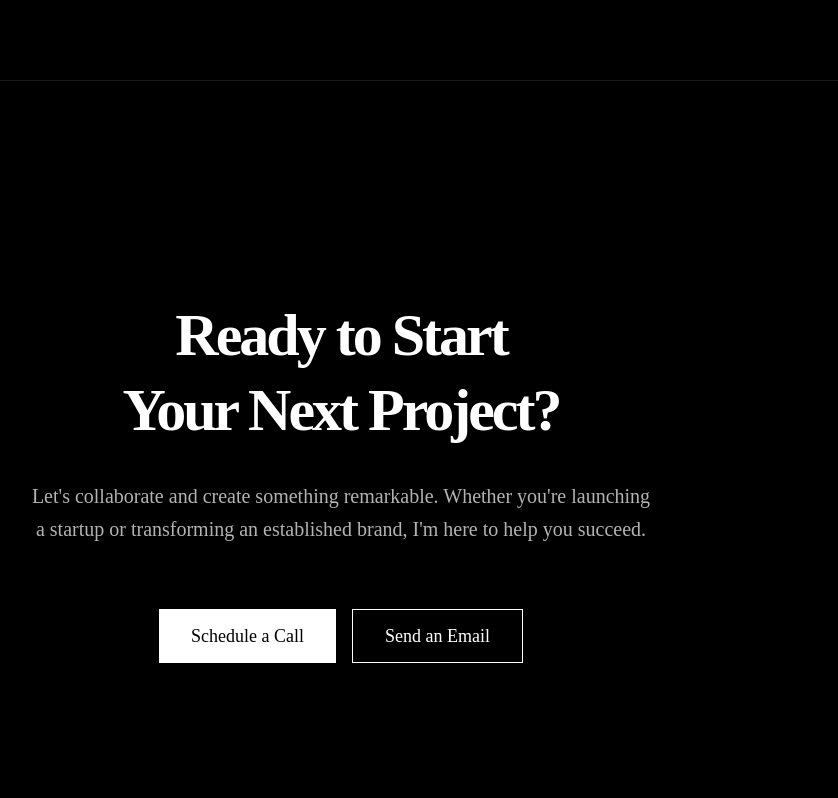
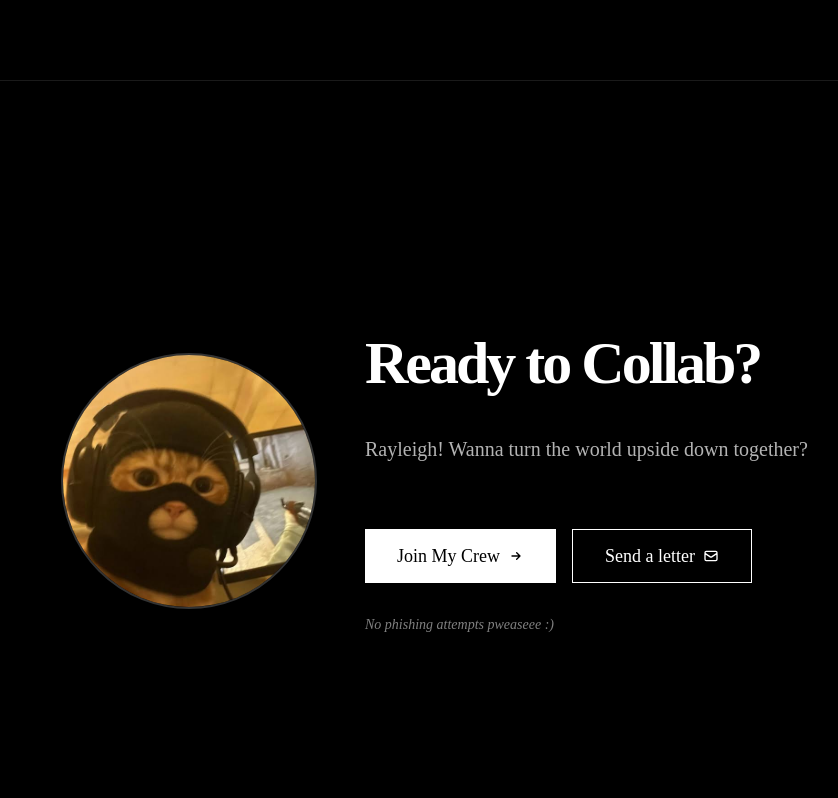
Before and after one commit to hul0/monochrome-portfolio, a Next.js app: page / in a window 1280 px wide. Shown: the part 9257-10055 px from the top of the page, without its empty margins (299-1137 px from the left). Built offline with nearby package versions, Linux system fonts and the light colour scheme.

Commit message:
CTA Done

```diff
--- a/components/cta.tsx
+++ b/components/cta.tsx
@@ -1,23 +1,72 @@
 export function CTA() {
   return (
-    <section id="contact" className="min-h-screen flex items-center justify-center px-4 md:px-6 lg:px-8 py-20 md:py-0 border-t border-white/10">
-      <div className="max-w-3xl mx-auto text-center space-y-6 md:space-y-8 w-full">
+    <section
+      id="contact"
+      className="min-h-screen flex items-center justify-center px-4 md:px-6 lg:px-8 py-20 md:py-0 border-t border-white/10"
+    >
+      <div className="max-w-5xl mx-auto w-full grid grid-cols-1 lg:grid-cols-2 items-center gap-8 lg:gap-12">
+        {/* Profile Image Section */}
+        <div className="flex justify-center lg:justify-end">
+          <div className="relative group">
+            <img
+              src="/hulo-biral-cyber-security-pfp.jpeg" // Replace with your actual PFP path, e.g., "/hulo-biral-pfp.jpeg"
+              alt="Hulo Biral Cyber Security Profile Picture"
+              className="w-48 h-48 lg:w-64 lg:h-64 object-cover rounded-full border-2 border-white/20 group-hover:border-white/40 transition-all duration-300 shadow-2xl group-hover:scale-105"
+            />
+          </div>
+        </div>
+
+        {/* Text and CTA Section */}
+        <div className="text-center lg:text-left space-y-6 lg:space-y-8">
           <h2 className="text-3xl md:text-5xl lg:text-6xl font-bold tracking-tighter text-balance leading-tight md:leading-tight lg:leading-tight">
-          Ready to Start Your Next Project?
+            Ready to Collab?
           </h2>
           <p className="text-base md:text-lg lg:text-xl text-white/70 text-balance leading-relaxed">
-          Let's collaborate and create something remarkable. Whether you're launching a startup or transforming an
-          established brand, I'm here to help you succeed.
+            Rayleigh! Wanna turn the world upside down together?
           </p>
-        <div className="flex flex-col sm:flex-row gap-4 justify-center pt-4 md:pt-8">
-          <button className="px-8 py-3 bg-white text-black hover:opacity-90 transition-opacity duration-300 font-medium text-base md:text-lg">
-            Schedule a Call
+          <div className="flex flex-col sm:flex-row gap-4 justify-center lg:justify-start pt-4 md:pt-8">
+            <button className="px-8 py-3 bg-white text-black hover:opacity-90 transition-opacity duration-300 font-medium text-base md:text-lg group">
+              <span className="flex items-center justify-center gap-2">
+                <a href="https://wa.me/+919593035680">Join My Crew</a>
+                <svg
+                  className="h-4 w-4 group-hover:rotate-12 transition-transform"
+                  fill="none"
+                  viewBox="0 0 24 24"
+                  stroke="currentColor"
+                >
+                  <path
+                    strokeLinecap="round"
+                    strokeLinejoin="round"
+                    strokeWidth={2}
+                    d="M13 7l5 5m0 0l-5 5m5-5H6"
+                  />
+                </svg>
+              </span>
             </button>
-          <button className="px-8 py-3 border border-white hover:bg-white hover:text-black transition-all duration-300 font-medium text-base md:text-lg">
-            Send an Email
+            <button className="px-8 py-3 border border-white hover:bg-white hover:text-black transition-all duration-300 font-medium text-base md:text-lg group">
+              <span className="flex items-center justify-center gap-2">
+                <a href="mailto:hulo@hulobiral.online">Send a letter</a>
+                <svg
+                  className="h-4 w-4 group-hover:animate-bounce transition-transform"
+                  fill="none"
+                  viewBox="0 0 24 24"
+                  stroke="currentColor"
+                >
+                  <path
+                    strokeLinecap="round"
+                    strokeLinejoin="round"
+                    strokeWidth={2}
+                    d="M3 8l7.89 5.26a2 2 0 002.22 0L21 8M5 19h14a2 2 0 002-2V7a2 2 0 00-2-2H5a2 2 0 00-2 2v10a2 2 0 002 2z"
+                  />
+                </svg>
+              </span>
             </button>
+          </div>
+          <p className="text-sm text-white/50 italic">
+            No phishing attempts pweaseee {":)"}
+          </p>
         </div>
       </div>
     </section>
-  )
+  );
 }
```
Lines whose indentation alone changed are shown as unchanged.
